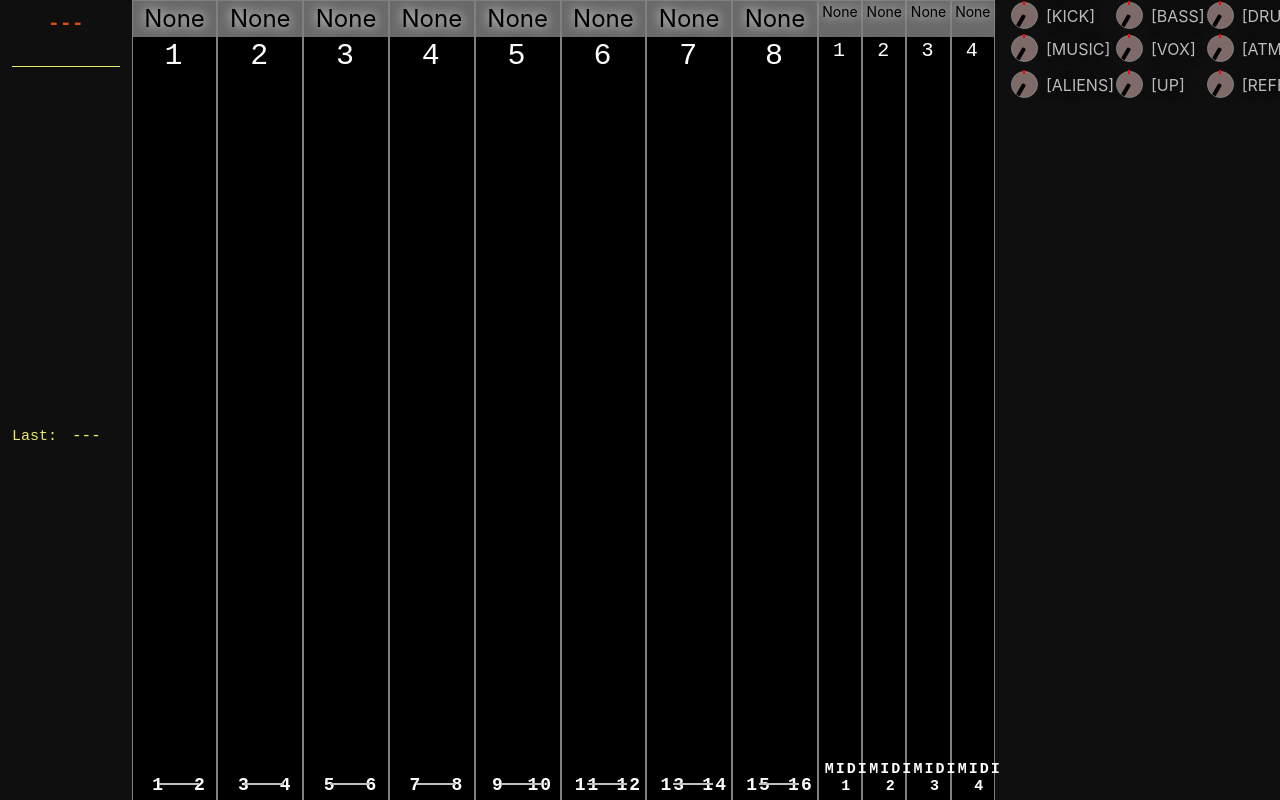
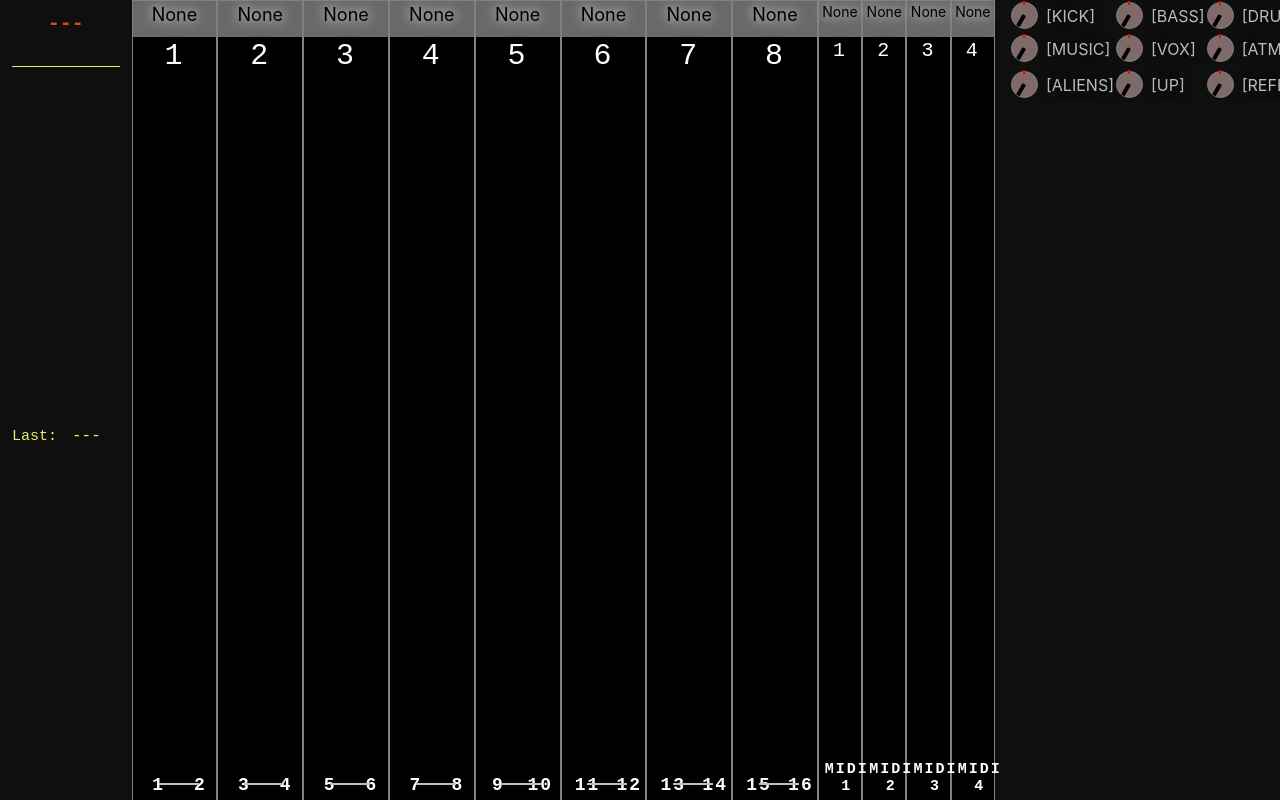
Before and after one commit to matatablack/live-mixer-osc-clyphx, a React (Create React App) app in the folder client/: page / in a window 1280 px wide. Built offline with nearby package versions, Linux system fonts and the light colour scheme; no server answers.

Commit message:
fix font size

```diff
--- a/client/src/App.js
+++ b/client/src/App.js
@@ -451,7 +451,7 @@ const Strip = styled.div`
 const TrackName = styled.div`
   background-color: ${(p) => (p.bg && p.assigned ? p.bg : "#696969")};
   color: black;
-  font-size: ${(p) => (p.isMidi ? "14px" : "24px")};
+  font-size: ${(p) => (p.isMidi ? "14px" : "18px")};
   height: ${(p) => (p.isMidi ? "36px" : "36px")};
   line-height: 1.5em;
   text-shadow: 0 0 12px #ffffff;
```
